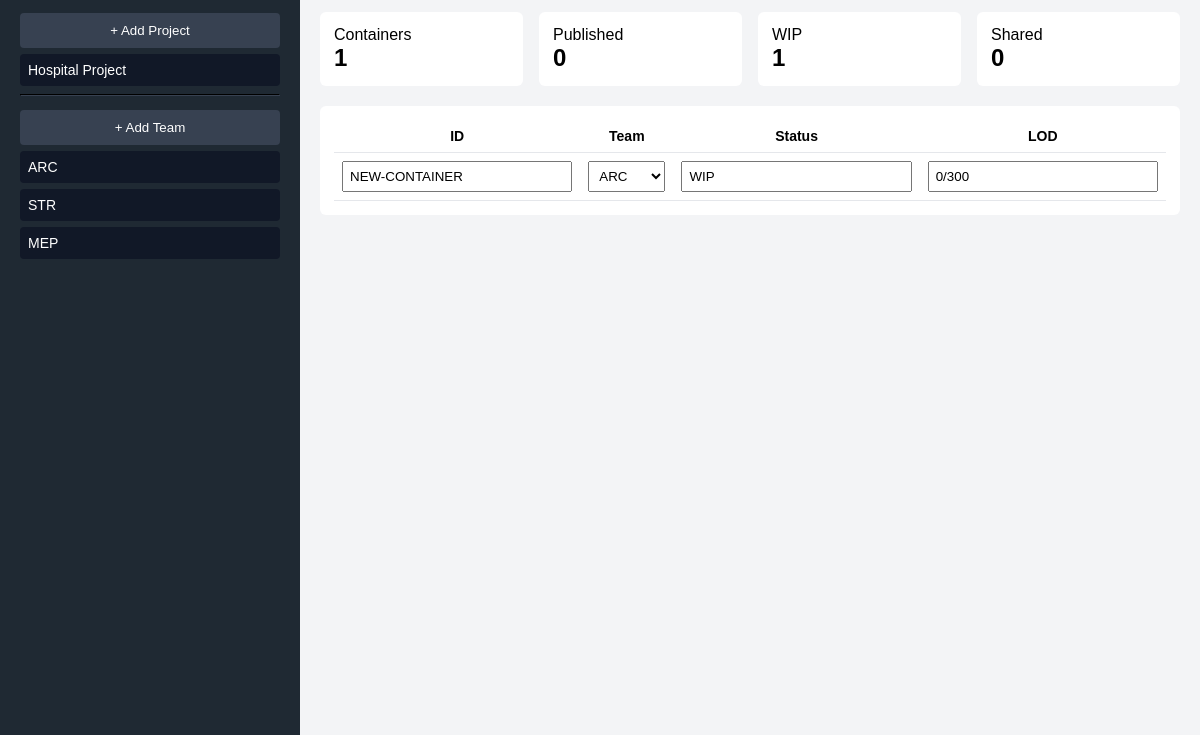
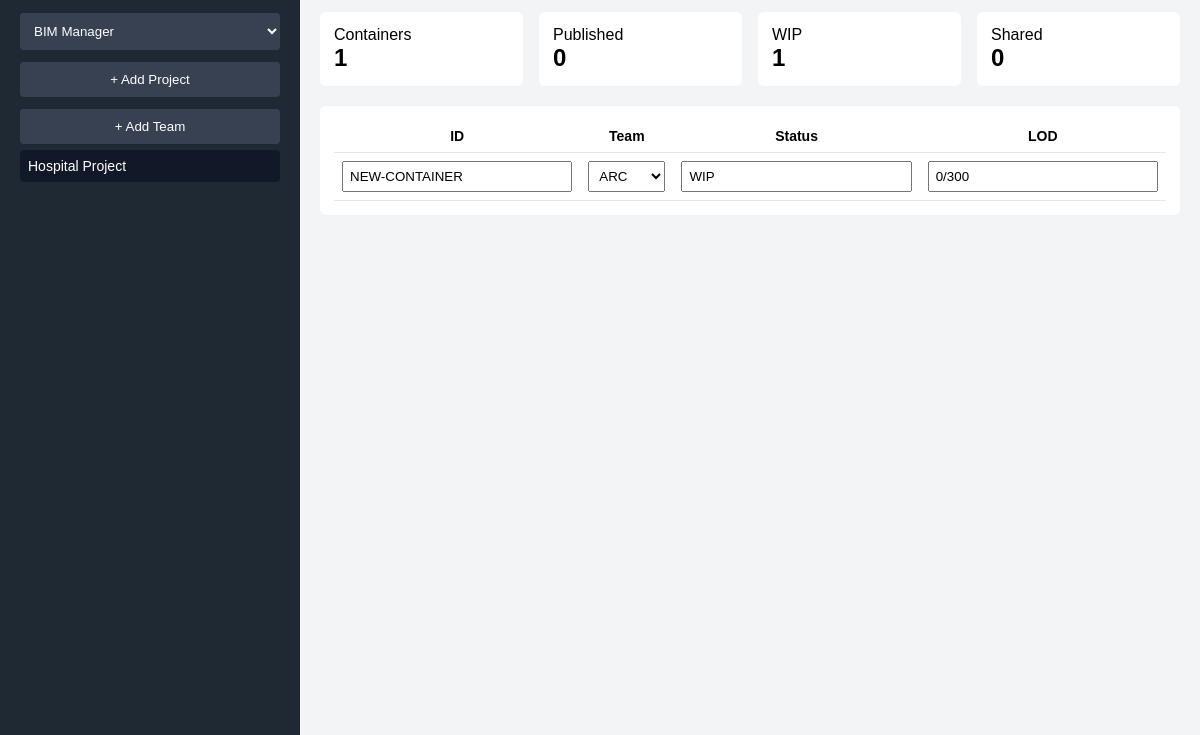
Before and after one commit to managerswitzel-afk/BIMAAP2, an Electron app: page index.html in a window 1200 px wide. Both pictures are taken after a click on the button "+ Add ISO". Shown: the part 65-800 px from the top of the page. Drawn offline with Linux system fonts and the light colour scheme.

Commit message:
Refactor sidebar and role management functionality

```diff
--- a/index.html
+++ b/index.html
@@ -8,12 +8,13 @@
 *{box-sizing:border-box}
 body{margin:0;font-family:Arial;background:#f3f4f6}
 .app{display:flex;height:100vh}
+.hidden{display:none}
 
 /* Sidebar */
 .sidebar{width:300px;background:#1f2933;color:#fff;padding:20px}
 .sidebar h1{font-size:18px;margin:0}
 .sidebar h2{font-size:13px;color:#cbd5e1;margin:6px 0 10px}
-.sidebar button{
+.sidebar button, .sidebar select{
 width:100%;padding:10px;margin:6px 0;border:none;
 background:#374151;color:#fff;border-radius:4px;cursor:pointer}
 .item{
@@ -35,7 +36,6 @@ border-radius:4px;cursor:pointer;font-size:14px}
 table{width:100%;border-collapse:collapse}
 th,td{padding:8px;border-bottom:1px solid #e5e7eb;font-size:14px}
 input.small, select.small{width:100%;padding:6px}
-.section{margin-top:20px}
 </style>
 </head>
 
@@ -47,20 +47,26 @@ input.small, select.small{width:100%;padding:6px}
   <h1>SWITZELINT</h1>
   <h2>BIM Project Control</h2>
 
+  <!-- ROLE SELECTOR -->
+  <select id="roleSelect" onchange="setRole()">
+    <option>BIM Manager</option>
+    <option>Team Member</option>
+    <option>Client</option>
+  </select>
+
+  <div id="managerControls">
     <button onclick="addProject()">+ Add Project</button>
+    <button onclick="addTeam()">+ Add Team</button>
+  </div>
+
   <div id="projectList"></div>
-
-  <hr style="border-color:#374151">
-
-  <button onclick="addTeam()">+ Add Team</button>
-  <div id="teamList"></div>
 </div>
 
 <!-- MAIN -->
 <div class="main">
   <div class="header">
-    <input id="projectName" placeholder="Project name">
-    <button onclick="addContainer()">+ Add ISO</button>
+    <input id="projectName">
+    <button id="addIsoBtn" onclick="addContainer()">+ Add ISO</button>
   </div>
 
   <div class="kpis">
@@ -74,34 +80,47 @@ input.small, select.small{width:100%;padding:6px}
     <table>
       <thead>
         <tr>
-          <th>ID</th>
-          <th>Team</th>
-          <th>Status</th>
-          <th>LOD</th>
+          <th>ID</th><th>Team</th><th>Status</th><th>LOD</th>
         </tr>
       </thead>
       <tbody id="tableBody"></tbody>
     </table>
   </div>
 </div>
+
 </div>
 
 <script>
-/* ===== STORAGE ===== */
+/* ===== DATA ===== */
 let data = JSON.parse(localStorage.getItem("bimData"));
 if(!data){
   data = {
-    active: 0,
-    teams: ["ARC","STR","MEP"],
-    projects: [{ name:"Hospital Project", containers:[] }]
+    role:"BIM Manager",
+    active:0,
+    teams:["ARC","STR","MEP"],
+    projects:[{name:"Hospital Project",containers:[]}]
   };
   save();
 }
-function save(){ localStorage.setItem("bimData", JSON.stringify(data)); }
+function save(){ localStorage.setItem("bimData",JSON.stringify(data)); }
+
+/* ===== ROLE ===== */
+function setRole(){
+  data.role = roleSelect.value;
+  save();
+  applyRole();
+}
+function applyRole(){
+  const isManager = data.role==="BIM Manager";
+  managerControls.classList.toggle("hidden",!isManager);
+  addIsoBtn.classList.toggle("hidden",!isManager);
+  projectName.disabled = !isManager;
+  render();
+}
 
 /* ===== PROJECTS ===== */
 function addProject(){
-  data.projects.push({ name:"New Project", containers:[] });
+  data.projects.push({name:"New Project",containers:[]});
   data.active=data.projects.length-1;
   render();
 }
@@ -113,11 +132,11 @@ function addTeam(){
   if(t){ data.teams.push(t); render(); }
 }
 
-/* ===== CONTAINERS ===== */
+/* ===== ISO ===== */
 function addContainer(){
   data.projects[data.active].containers.push({
     id:"NEW-CONTAINER",
-    team:data.teams[0] || "",
+    team:data.teams[0],
     status:"WIP",
     lod:"0/300"
   });
@@ -131,11 +150,9 @@ function update(i,k,v){
 /* ===== RENDER ===== */
 function render(){
   const p=data.projects[data.active];
+  projectName.value=p.name;
+  roleSelect.value=data.role;
 
-  /* project name */
-  projectName.value=p.name;
-
-  /* sidebar projects */
   projectList.innerHTML="";
   data.projects.forEach((pr,i)=>{
     const d=document.createElement("div");
@@ -145,32 +162,22 @@ function render(){
     projectList.appendChild(d);
   });
 
-  /* teams */
-  teamList.innerHTML="";
-  data.teams.forEach(t=>{
-    const d=document.createElement("div");
-    d.className="item";
-    d.innerText=t;
-    teamList.appendChild(d);
-  });
-
-  /* table */
   tableBody.innerHTML="";
   p.containers.forEach((c,i)=>{
+    const readOnly = data.role==="Client";
     tableBody.innerHTML+=`
     <tr>
-        <td><input class="small" value="${c.id}" onchange="update(${i},'id',this.value)"></td>
+      <td><input class="small" ${readOnly?"disabled":""} value="${c.id}" onchange="update(${i},'id',this.value)"></td>
       <td>
-          <select class="small" onchange="update(${i},'team',this.value)">
+        <select class="small" ${readOnly?"disabled":""} onchange="update(${i},'team',this.value)">
           ${data.teams.map(t=>`<option ${t===c.team?"selected":""}>${t}</option>`).join("")}
         </select>
       </td>
-        <td><input class="small" value="${c.status}" onchange="update(${i},'status',this.value)"></td>
-        <td><input class="small" value="${c.lod}" onchange="update(${i},'lod',this.value)"></td>
+      <td><input class="small" ${readOnly?"disabled":""} value="${c.status}" onchange="update(${i},'status',this.value)"></td>
+      <td><input class="small" ${readOnly?"disabled":""} value="${c.lod}" onchange="update(${i},'lod',this.value)"></td>
     </tr>`;
   });
 
-  /* KPIs */
   kpiTotal.innerText=p.containers.length;
   kpiPublished.innerText=p.containers.filter(c=>c.status==="Published").length;
   kpiWip.innerText=p.containers.filter(c=>c.status==="WIP").length;
@@ -178,8 +185,9 @@ function render(){
 
   save();
 }
-projectName.onchange=e=>{ data.projects[data.active].name=e.target.value; render(); }
-render();
+
+projectName.onchange=e=>{data.projects[data.active].name=e.target.value;render();}
+applyRole();
 </script>
 </body>
 </html>
```
Lines whose indentation alone changed are shown as unchanged.
